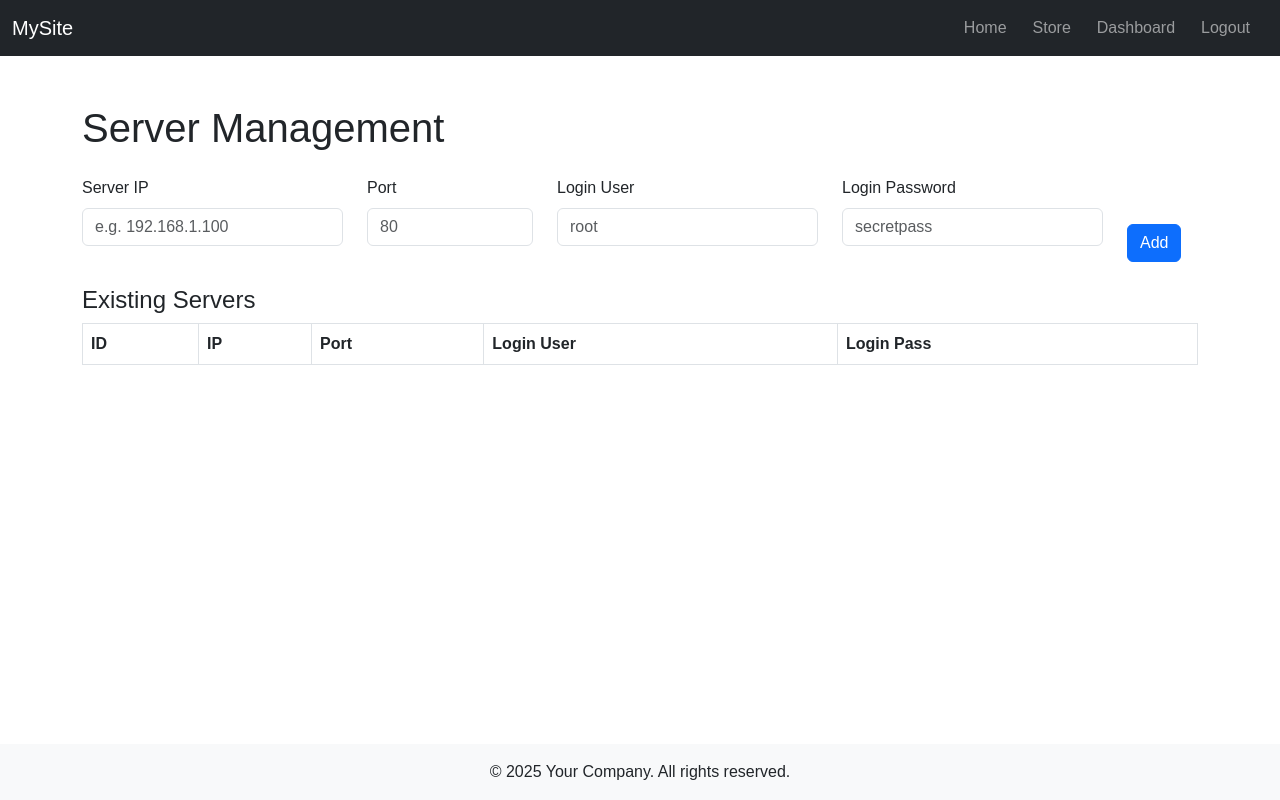
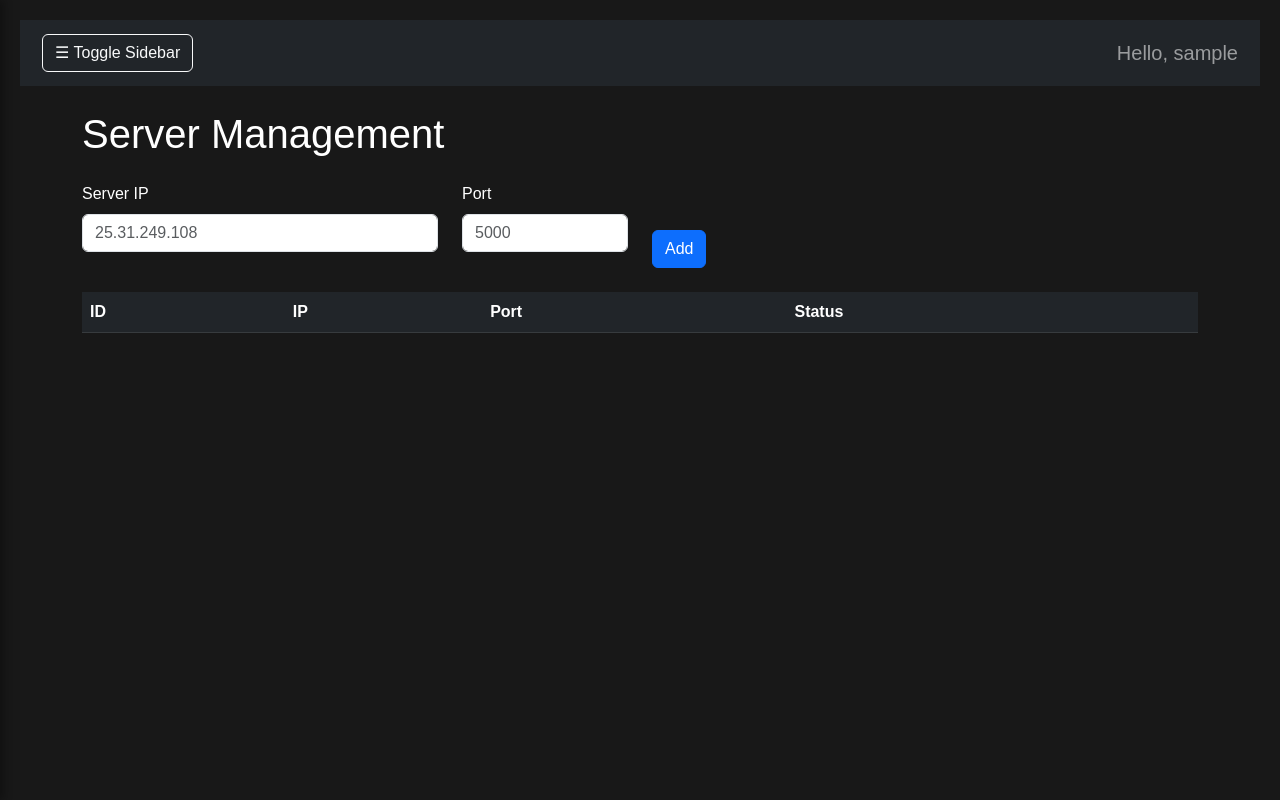
Before and after one commit to Klimentbehr/R0B1T5, a Flask app: page /admin/servers in a window 1280 px wide. Run offline with Flask 3, Linux system fonts and the light colour scheme; the visitor is signed in with stand-in values (Sample User, id 1); lists and menus that the app fills with data are empty.

Commit message:
Dark mode setup

```diff
--- a/app.py
+++ b/app.py
@@ -9,8 +9,6 @@ app.secret_key = 'YOUR_SECRET_KEY'  # Replace with a secure, random key in produ
 ###############################################################################
 #                            IN-MEMORY STORAGE
 ###############################################################################
-# For demonstration. In production, replace with a database.
-
 approved_users = {
     "admin": "admin"  # Basic admin user
 }
@@ -34,16 +32,34 @@ store_items = [
 ]
 next_item_id = 3
 
-# Basic server status (fake example)
+# Basic example server info
 server_info = {
     "Server 1": "Up",
     "Server 2": "Up",
     "Server 3": "Down"
 }
 
-# In-memory list of servers, so we can add new ones from admin page.
+# In-memory list of servers
 servers = []
 next_server_id = 1
+
+###############################################################################
+#                   HELPER: Check If Server (IP:Port) Is Reachable
+###############################################################################
+
+def is_server_open(ip, port=80, timeout=2):
+    """
+    Check if a server (ip:port) is reachable within the given timeout.
+    Returns True if open (reachable), False if not.
+    """
+    try:
+        sock = socket.socket(socket.AF_INET, socket.SOCK_STREAM)
+        sock.settimeout(timeout)
+        result = sock.connect_ex((ip, port))
+        sock.close()
+        return (result == 0)
+    except:
+        return False
 
 ###############################################################################
 #                               AUTH & USERS
@@ -58,7 +74,6 @@ def login():
     if request.method == 'POST':
         username = request.form.get('username')
         password = request.form.get('password')
-        # Simple check
         if username in approved_users and approved_users[username] == password:
             session['logged_in'] = True
             session['username'] = username
@@ -106,7 +121,6 @@ def dashboard():
 
 @app.route('/store')
 def store():
-    # Public store page
     return render_template('store.html', products=store_items)
 
 ###############################################################################
@@ -132,7 +146,6 @@ def admin_store():
 
     if request.method == 'POST':
         form_type = request.form.get('form_type')
-
         if form_type == 'add_item':
             # Create new store item
             item_name = request.form.get('item_name')
@@ -145,7 +158,6 @@ def admin_store():
                     unit_price = float(item_unit_price)
                     quantity = int(item_quantity)
                 except ValueError:
-                    # Invalid numeric input
                     pass
                 else:
                     new_item = {
@@ -189,7 +201,6 @@ def admin_users():
             selected_accounts = request.form.getlist('pending_users')
             for user in selected_accounts:
                 if user in pending_users:
-                    # Move from pending to approved
                     approved_users[user] = pending_users[user]
                     del pending_users[user]
             return redirect(url_for('admin_users'))
@@ -204,6 +215,10 @@ def admin_users():
 
 @app.route('/admin/servers', methods=['GET', 'POST'])
 def admin_servers():
+    """
+    Displays all servers, updates each server's status ("Open"/"Down"),
+    and allows adding new servers by IP + Port.
+    """
     if not session.get('logged_in') or not session.get('is_admin'):
         return redirect(url_for('login'))
 
@@ -211,60 +226,47 @@ def admin_servers():
 
     if request.method == 'POST':
         ip = request.form.get('ip')
-        port_str = request.form.get('port')
-        login_user = request.form.get('login_user')
-        login_pass = request.form.get('login_pass')
-
-        # Basic parse for port
+        port_str = request.form.get('port', '9999')
         try:
             port = int(port_str)
         except ValueError:
-            port = 80
+            port = 9999  # default fallback
 
         servers.append({
             "id": next_server_id,
             "ip": ip,
-            "port": port,
-            "login_user": login_user,
-            "login_pass": login_pass
+            "port": port
         })
         next_server_id += 1
+
         return redirect(url_for('admin_servers'))
+
+    # BEFORE rendering, check each server's status
+    for srv in servers:
+        if is_server_open(srv["ip"], srv["port"]):
+            srv["status"] = "Open"
+        else:
+            srv["status"] = "Down"
 
     return render_template('admin_servers.html', servers=servers)
 
 ###############################################################################
-#                          API ROUTE: SERVERS
+#                           API ROUTE: SERVERS
 ###############################################################################
 
 @app.route('/api/servers')
 def servers_api():
     """
     Returns JSON list of servers for the bot script to consume.
-    In production, secure this route properly.
     """
     return jsonify(servers)
 
 ###############################################################################
-#                        IP DETECTION & FLASK RUN
+#                           LAUNCH THE APP
 ###############################################################################
 
-def get_local_ip():
-    """
-    Returns the local IP address of this computer by attempting a connection
-    to a well-known address (Google DNS), then reading which IP is used.
-    This helps us avoid defaulting to 127.0.0.1 on Windows.
-    """
-    try:
-        s = socket.socket(socket.AF_INET, socket.SOCK_DGRAM)
-        s.connect(("8.8.8.8", 80))
-        ip = s.getsockname()[0]
-        s.close()
-        return ip
-    except:
-        # Fallback if detection fails
-        return "127.0.0.1"
-
 if __name__ == '__main__':
-    # Force Flask to bind to your Hamachi IP
-    app.run(host='0.0.0.0', port=5000, debug=True)
+    # Bind directly to your Hamachi IP (25.0.129.19) on port 5000
+    # so the bot or other machines on your Hamachi network can connect.
+    print("Starting Flask on 25.0.129.19:5000 (debug mode)")
+    app.run(host='25.0.129.19', port=5000, debug=True)
--- a/static/css/style.css
+++ b/static/css/style.css
@@ -1,31 +1,114 @@
+/* ======================= */
+/* Global Page Styling     */
+/* ======================= */
+
 body {
-    font-family: Arial, sans-serif;
+    background-color: #1e1e1e; /* Dark gray */
+    color: white;
     margin: 0;
     padding: 0;
+    font-family: Arial, sans-serif;
+    transition: background-color 0.3s ease;
 }
 
-nav {
-    background-color: #f4f4f4;
-    padding: 10px;
+/* Ensure links and buttons are visible */
+a, button {
+    color: white;
+    text-decoration: none;
+}
+a:hover {
+    color: lightgray;
 }
 
-nav a {
-    margin-right: 10px;
-    text-decoration: none;
+/* ======================= */
+/* Sidebar Styling        */
+/* ======================= */
+
+.sidebar {
+    position: fixed;
+    top: 0;
+    left: 0;
+    width: 220px;
+    height: 100vh;
+    background-color: #2b2b2b;
+    box-shadow: 4px 0 8px rgba(0, 0, 0, 0.3);
+    color: white;
+    overflow-y: auto;
+    transform: translateX(-220px);
+    transition: transform 0.3s ease-in-out;
+    z-index: 1000;
 }
 
+.sidebar.open {
+    transform: translateX(0);
+}
+
+.sidebar ul {
+    list-style: none;
+    padding: 20px;
+    margin: 0;
+}
+
+.sidebar ul li {
+    padding: 10px 0;
+}
+
+.sidebar ul li a {
+    display: block;
+    padding: 10px 15px;
+    color: white;
+    font-size: 18px;
+    transition: background 0.2s;
+}
+
+.sidebar ul li a:hover {
+    background: rgba(255, 255, 255, 0.1);
+}
+
+/* Sidebar Toggle Button */
+.sidebar-btn {
+    position: absolute;
+    top: 10px;
+    right: -40px;
+    width: 40px;
+    height: 40px;
+    background: #444;
+    border: none;
+    color: white;
+    font-size: 24px;
+    cursor: pointer;
+    transition: background 0.2s;
+}
+
+.sidebar-btn:hover {
+    background: #666;
+}
+
+/* ======================= */
+/* Content Styling        */
+/* ======================= */
+
 .content {
-    margin: 20px;
+    background-color: #181818;
+    color: white;
+    margin-left: 0;
+    transition: margin-left 0.3s ease-in-out;
+    min-height: 100vh;
+    padding: 20px;
 }
-.offcanvas-start {
-    transition: transform 0.5s ease-in-out; /* example: half second, ease in/out */
-  }
 
-footer {
+.content.with-sidebar {
+    margin-left: 220px;
+}
+
+/* Navbar */
+.navbar {
+    background-color: #000000;
+    padding: 10px;
     text-align: center;
-    padding: 15px;
-    background-color: #f4f4f4;
-    position: fixed;
-    width: 100%;
-    bottom: 0;
+    font-size: 20px;
 }
+
+/* ======================= */
+/* Fix Sidebar State       */
+/* ======================= */
--- /dev/null
+++ b/static/js/sidebar.js
@@ -0,0 +1,28 @@
+document.addEventListener('DOMContentLoaded', () => {
+    const sidebar = document.getElementById('sidebar');
+    const content = document.getElementById('content');
+    const toggleBtn = document.getElementById('sidebar-toggle');
+
+    // Read from localStorage (true/false stored as string)
+    let isOpen = (localStorage.getItem('sidebarOpen') === 'true');
+
+    function applySidebarState(open) {
+      if (open) {
+        sidebar.classList.add('open');
+        content.classList.add('with-sidebar');
+      } else {
+        sidebar.classList.remove('open');
+        content.classList.remove('with-sidebar');
+      }
+      localStorage.setItem('sidebarOpen', open);
+    }
+
+    // Apply initial state
+    applySidebarState(isOpen);
+
+    // Clicking the toggle button flips the state
+    toggleBtn.addEventListener('click', () => {
+      isOpen = !isOpen;
+      applySidebarState(isOpen);
+    });
+  });
--- a/templates/admin_servers.html
+++ b/templates/admin_servers.html
@@ -1,45 +1,33 @@
 {% extends "base.html" %}
 {% block title %}Manage Servers | Admin{% endblock %}
 {% block content %}
-{% include "sidebar.html" %}
-
-<h1 class="my-4">Server Management</h1>
+<h1 class="text-accent mb-4">Server Management</h1>
 
 <!-- Add New Server Form -->
 <form method="POST" class="mb-4">
   <div class="row">
-    <div class="col-md-3 mb-3">
+    <div class="col-md-4 mb-3">
       <label for="ip" class="form-label">Server IP</label>
-      <input type="text" class="form-control" id="ip" name="ip" placeholder="e.g. 192.168.1.100" required>
+      <input type="text" class="form-control" id="ip" name="ip" placeholder="25.31.249.108" required>
     </div>
     <div class="col-md-2 mb-3">
       <label for="port" class="form-label">Port</label>
-      <input type="number" class="form-control" id="port" name="port" placeholder="80" required>
+      <input type="number" class="form-control" id="port" name="port" placeholder="5000">
     </div>
-    <div class="col-md-3 mb-3">
-      <label for="login_user" class="form-label">Login User</label>
-      <input type="text" class="form-control" id="login_user" name="login_user" placeholder="root" required>
-    </div>
-    <div class="col-md-3 mb-3">
-      <label for="login_pass" class="form-label">Login Password</label>
-      <input type="text" class="form-control" id="login_pass" name="login_pass" placeholder="secretpass" required>
-    </div>
-    <div class="col-md-1 d-flex align-items-end">
+    <div class="col-md-2 d-flex align-items-end">
       <button type="submit" class="btn btn-primary">Add</button>
     </div>
   </div>
 </form>
 
-<!-- Existing Servers Table -->
-<h4>Existing Servers</h4>
-<table class="table table-bordered">
+<!-- Servers Table -->
+<table class="table table-dark table-striped">
   <thead>
     <tr>
       <th>ID</th>
       <th>IP</th>
       <th>Port</th>
-      <th>Login User</th>
-      <th>Login Pass</th>
+      <th>Status</th>
     </tr>
   </thead>
   <tbody>
@@ -48,8 +36,13 @@
       <td>{{ srv.id }}</td>
       <td>{{ srv.ip }}</td>
       <td>{{ srv.port }}</td>
-      <td>{{ srv.login_user }}</td>
-      <td>{{ srv.login_pass }}</td>
+      <td>
+        {% if srv.status == "Open" %}
+          <span class="text-success fw-bold">Open</span>
+        {% else %}
+          <span class="text-danger fw-bold">Down</span>
+        {% endif %}
+      </td>
     </tr>
     {% endfor %}
   </tbody>
--- a/templates/base.html
+++ b/templates/base.html
@@ -1,82 +1,62 @@
 <!DOCTYPE html>
 <html lang="en">
 <head>
-  <meta charset="UTF-8"/>
-  <title>{% block title %}My Flask Site{% endblock %}</title>
-  <!-- Bootstrap CSS -->
-  <link
-    rel="stylesheet"
-    href="https://cdn.jsdelivr.net/npm/bootstrap@5.3.0/dist/css/bootstrap.min.css"
-  >
+  <meta charset="UTF-8">
+  <title>{% block title %}My Animated Sidebar Site{% endblock %}</title>
+
+  <!-- Example CSS (Bootstrap optional, but you can keep if you want) -->
+  <link rel="stylesheet" href="https://cdn.jsdelivr.net/npm/bootstrap@5.3.0/dist/css/bootstrap.min.css">
+  <!-- Your custom styling -->
   <link rel="stylesheet" href="{{ url_for('static', filename='css/style.css') }}">
 </head>
-<body class="d-flex flex-column min-vh-100">
+<body>
 
-<!-- TOP NAVBAR -->
-<nav class="navbar navbar-expand-lg navbar-dark bg-dark">
-  <div class="container-fluid">
-    <!--
-      We'll let MySite open the offcanvas side menu, if desired.
-      But for now let's just keep it a normal link to home or
-      a toggler for offcanvas if you wish.
-    -->
-    <a class="navbar-brand"
-       href="#"
-       data-bs-toggle="offcanvas"
-       data-bs-target="#offcanvasSidebar"
-       aria-controls="offcanvasSidebar">
-       MySite
-    </a>
-
-    <button class="navbar-toggler" type="button" data-bs-toggle="collapse"
-            data-bs-target="#navbarSupportedContent" aria-controls="navbarSupportedContent"
-            aria-expanded="false" aria-label="Toggle navigation">
-      <span class="navbar-toggler-icon"></span>
-    </button>
-
-    <div class="collapse navbar-collapse" id="navbarSupportedContent">
-      <ul class="navbar-nav ms-auto mb-2 mb-lg-0">
-        <li class="nav-item">
-          <a class="nav-link" href="{{ url_for('home') }}">Home</a>
-        </li>
-        <li class="nav-item">
-          <a class="nav-link" href="{{ url_for('store') }}">Store</a>
-        </li>
-
+<!-- SIDEBAR -->
+<div id="sidebar" class="sidebar">
+  <div class="sidebar-header px-3 py-2">
+    <h5 class="m-0">My Sidebar</h5>
+  </div>
+  <ul class="list-unstyled px-2">
+    <li><a href="{{ url_for('home') }}">Home</a></li>
+    <li><a href="{{ url_for('store') }}">Store</a></li>
     {% if session.get('logged_in') %}
-          <li class="nav-item">
-            <a class="nav-link" href="{{ url_for('dashboard') }}">Dashboard</a>
-          </li>
-          <li class="nav-item">
-            <a class="nav-link" href="{{ url_for('logout') }}">Logout</a>
-          </li>
+      <li><a href="{{ url_for('dashboard') }}">Dashboard</a></li>
+      {% if session.get('is_admin') %}
+        <li><a href="{{ url_for('admin_panel') }}">Admin</a></li>
+        <li><a href="{{ url_for('admin_users') }}">Manage Users</a></li>
+        <li><a href="{{ url_for('admin_store') }}">Manage Store</a></li>
+        <li><a href="{{ url_for('admin_servers') }}">Manage Servers</a></li>
+      {% endif %}
+      <li><a href="{{ url_for('logout') }}">Logout</a></li>
     {% else %}
-          <li class="nav-item">
-            <a class="nav-link" href="{{ url_for('login') }}">Login</a>
-          </li>
-          <li class="nav-item">
-            <a class="nav-link" href="{{ url_for('register') }}">Register</a>
-          </li>
+      <li><a href="{{ url_for('login') }}">Login</a></li>
+      <li><a href="{{ url_for('register') }}">Register</a></li>
     {% endif %}
   </ul>
 </div>
+
+<!-- CONTENT -->
+<div id="content" class="content">
+  <!-- NAVBAR or your top bar -->
+  <nav class="navbar navbar-dark bg-dark">
+    <div class="container-fluid">
+      <button id="sidebar-toggle" class="btn btn-outline-light">
+        ☰ Toggle Sidebar
+      </button>
+      <span class="navbar-text ms-auto">
+        {% if session.get('username') %}Hello, {{ session.username }}{% endif %}
+      </span>
     </div>
   </nav>
 
   <!-- MAIN PAGE CONTENT -->
-<main class="flex-grow-1 container my-4">
+  <div class="container my-4">
     {% block content %}{% endblock %}
-</main>
+  </div>
+</div>
 
-<!-- FOOTER -->
-<footer class="bg-light text-center py-3 mt-auto">
-  <div class="container">
-    <p class="m-0">© 2025 Your Company. All rights reserved.</p>
-  </div>
-</footer>
-
-<!-- Bootstrap JS (needed for offcanvas, etc.) -->
+<!-- Scripts -->
 <script src="https://cdn.jsdelivr.net/npm/bootstrap@5.3.0/dist/js/bootstrap.bundle.min.js"></script>
-
+<script src="{{ url_for('static', filename='js/sidebar.js') }}"></script>
 </body>
 </html>
--- a/templates/login.html
+++ b/templates/login.html
@@ -1,7 +1,7 @@
 {% extends "base.html" %}
-{% block title %}Login | My Flask Site{% endblock %}
+{% block title %}Login | Dark Site{% endblock %}
 {% block content %}
-<h1 class="my-4">Login</h1>
+<h1 class="text-accent mb-4">Login</h1>
 {% if error %}
   <div class="alert alert-danger">{{ error }}</div>
 {% endif %}
--- a/templates/register.html
+++ b/templates/register.html
@@ -1,7 +1,7 @@
 {% extends "base.html" %}
-{% block title %}Register | My Flask Site{% endblock %}
+{% block title %}Register | Dark Site{% endblock %}
 {% block content %}
-<h1 class="my-4">Create an Account</h1>
+<h1 class="text-accent mb-4">Create an Account</h1>
 
 {% if error %}
   <div class="alert alert-danger">{{ error }}</div>
@@ -21,6 +21,4 @@
   </div>
   <button type="submit" class="btn btn-primary">Register</button>
 </form>
-
-<p class="mt-3">Already have an account? <a href="{{ url_for('login') }}">Login</a></p>
 {% endblock %}
--- a/templates/sidebar.html
+++ b/templates/sidebar.html
@@ -1,34 +1,21 @@
-<!-- OFFCANVAS SIDEBAR -->
-<div class="offcanvas offcanvas-start" tabindex="-1" id="offcanvasSidebar" aria-labelledby="offcanvasSidebarLabel">
+<!-- OFFCANVAS SIDEBAR (Optional) -->
+<div class="offcanvas offcanvas-start text-bg-dark" tabindex="-1" id="offcanvasSidebar" aria-labelledby="offcanvasSidebarLabel">
     <div class="offcanvas-header">
       <h5 class="offcanvas-title" id="offcanvasSidebarLabel">Navigation</h5>
-      <button type="button" class="btn-close" data-bs-dismiss="offcanvas" aria-label="Close"></button>
+      <button type="button" class="btn-close btn-close-white" data-bs-dismiss="offcanvas" aria-label="Close"></button>
     </div>
     <div class="offcanvas-body">
-      <!-- Side menu links -->
-      <ul class="list-group">
+      <ul class="list-group list-group-flush">
         {% if session.get('is_admin') %}
-        <li class="list-group-item">
-          <a href="{{ url_for('admin_panel') }}">Admin Home</a>
-        </li>
-        <li class="list-group-item">
-          <a href="{{ url_for('admin_users') }}">Manage Users</a>
-        </li>
-        <li class="list-group-item">
-          <a href="{{ url_for('admin_store') }}">Manage Store</a>
-        </li>
-        <li class="list-group-item">
-          <a href="{{ url_for('admin_servers') }}">Manage Servers</a>
-        </li>
+        <li class="list-group-item bg-dark"><a href="{{ url_for('admin_panel') }}" class="text-light">Admin Home</a></li>
+        <li class="list-group-item bg-dark"><a href="{{ url_for('admin_users') }}" class="text-light">Manage Users</a></li>
+        <li class="list-group-item bg-dark"><a href="{{ url_for('admin_store') }}" class="text-light">Manage Store</a></li>
+        <li class="list-group-item bg-dark"><a href="{{ url_for('admin_servers') }}" class="text-light">Manage Servers</a></li>
         {% endif %}
         {% if session.get('logged_in') %}
-        <li class="list-group-item">
-          <a href="{{ url_for('dashboard') }}">Dashboard</a>
-        </li>
+        <li class="list-group-item bg-dark"><a href="{{ url_for('dashboard') }}" class="text-light">Dashboard</a></li>
         {% endif %}
-        <li class="list-group-item">
-          <a href="{{ url_for('store') }}">Store</a>
-        </li>
+        <li class="list-group-item bg-dark"><a href="{{ url_for('store') }}" class="text-light">Store</a></li>
       </ul>
     </div>
   </div>
```
Also changed, not shown: templates/admin.html (+3 -6 lines), templates/admin_store.html (+3 -7 lines), templates/admin_users.html (+7 -9 lines), templates/dashboard.html (+11 -11 lines), templates/home.html (+25 -9 lines), templates/store.html (+7 -10 lines). Lines whose indentation alone changed are shown as unchanged.
